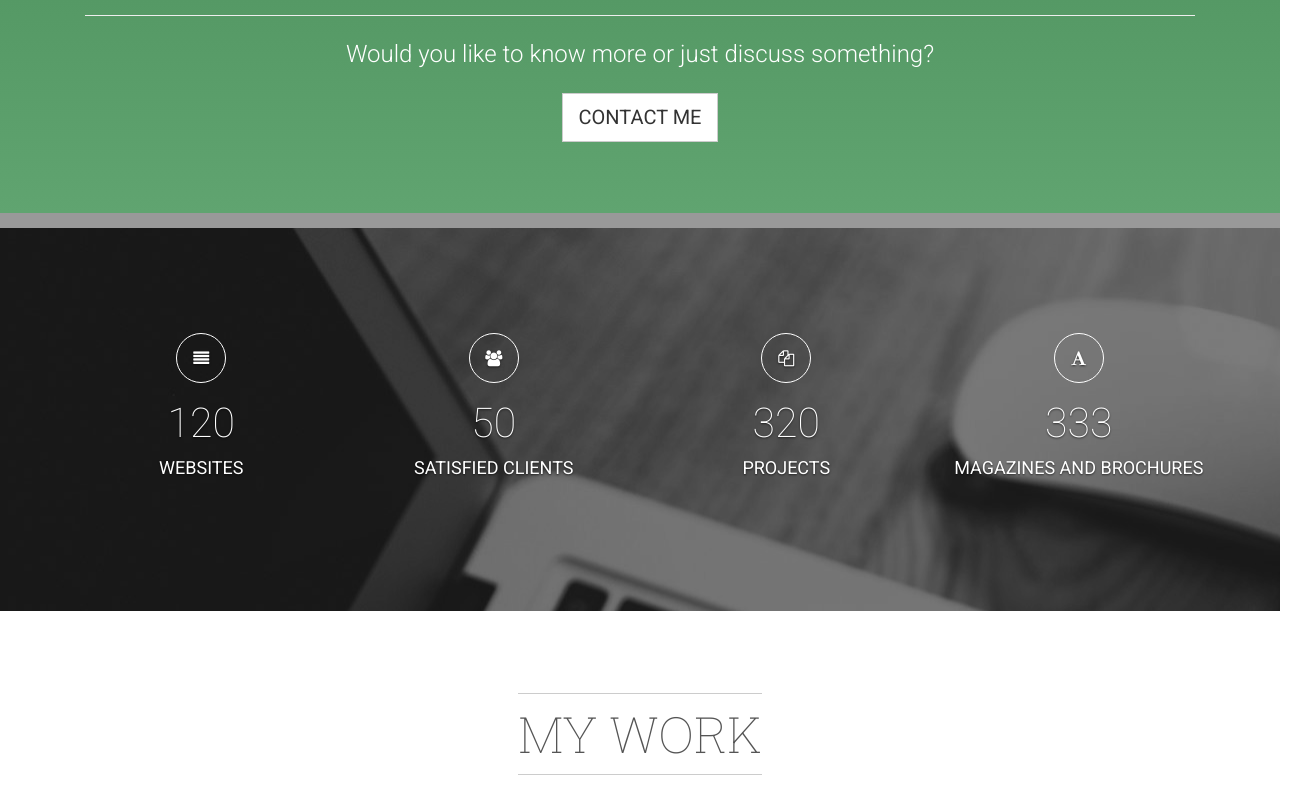
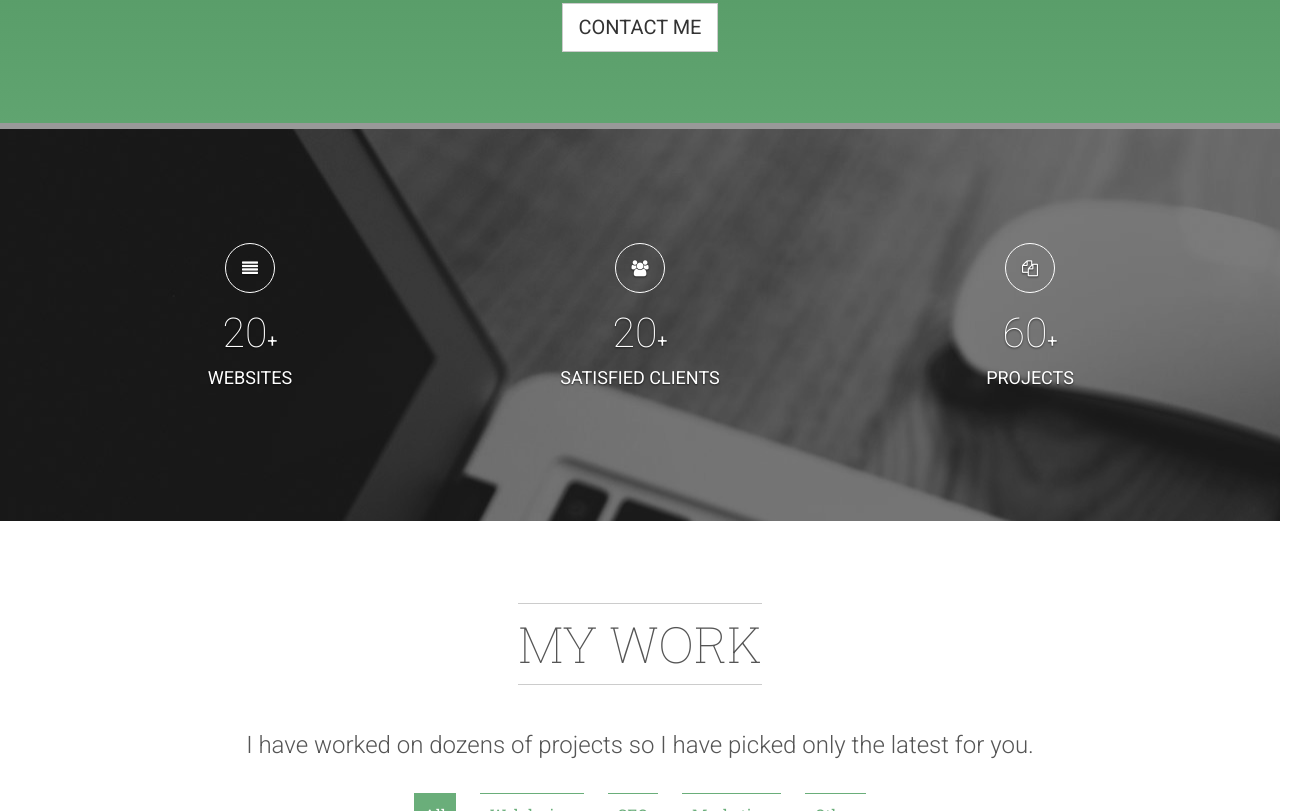
Before and after one commit to JosueMartinez/josuemartinez, a plain HTML site: page index.html in a window 1280 px wide. Shown: the part 2816-3627 px from the top of the page, 1307 px wide, since content can reach past the window. Drawn offline with nearby package versions, Linux system fonts and the light colour scheme; some packages are replaced by stand-ins of ours.

Commit message:
about changes

```diff
--- a/index.html
+++ b/index.html
@@ -205,7 +205,8 @@ _________________________________________________________ -->
 
                     <div class="col-sm-6 col-sm-offset-3 col-md-4 col-md-offset-4 mt-big" data-animate="bounceIn">
                         <!--<img src="img/about.jpg" class="image img-circle img-responsive" alt="This is me - IT worker">-->
-                        <img src="img/me.jpg" class="image img-circle img-responsive" alt="This is me - IT worker">
+                        <img src="img/me4.jpg" class="image img-circle img-responsive" alt="This is me - IT worker">
+                        <!--<img src="img/me5.jpg" class="image img-circle img-responsive" alt="This is me - IT worker">-->
                     </div>
 
                 </div>
@@ -310,36 +311,29 @@ _________________________________________________________ -->
         <div class="section text-parallax parallax-image1" id="services">
             <div class="container">
                 <div class="row showcase">
-                    <div class="col-md-3 col-sm-6" data-animate="fadeInUp">
+                    <div class="col-md-4 col-sm-6" data-animate="fadeInUp">
                         <div class="item">
                             <div class="icon"><i class="fa fa-align-justify"></i>
                             </div>
-                            <h4><span class="counter">120</span><br> Websites
+                            <h4><span class="counter">20</span>+<br> Websites
 
                             </h4>
                         </div>
                     </div>
-                    <div class="col-md-3 col-sm-6" data-animate="fadeInUp">
+                    <div class="col-md-4 col-sm-6" data-animate="fadeInUp">
                         <div class="item">
                             <div class="icon"><i class="fa fa-users"></i>
                             </div>
-                            <h4><span class="counter">50</span><br> Satisfied Clients</h4>
+                            <h4><span class="counter">20</span>+<br> Satisfied Clients</h4>
                         </div>
                     </div>
-                    <div class="col-md-3 col-sm-6" data-animate="fadeInUp">
+                    <div class="col-md-4 col-sm-6" data-animate="fadeInUp">
                         <div class="item">
                             <div class="icon"><i class="fa fa-copy"></i>
                             </div>
-                            <h4><span class="counter">320</span><br> Projects
+                            <h4><span class="counter">60</span>+<br> Projects
 
                             </h4>
-                        </div>
-                    </div>
-                    <div class="col-md-3 col-sm-6" data-animate="fadeInUp">
-                        <div class="item">
-                            <div class="icon"><i class="fa fa-font"></i>
-                            </div>
-                            <h4><span class="counter">333</span><br> Magazines and Brochures</h4>
                         </div>
                     </div>
                 </div>
```
Also changed, not shown: img/me.jpg, img/me2.jpg (added), img/me3.jpg (added), img/me4.jpg (added), img/me5.jpg (added).
